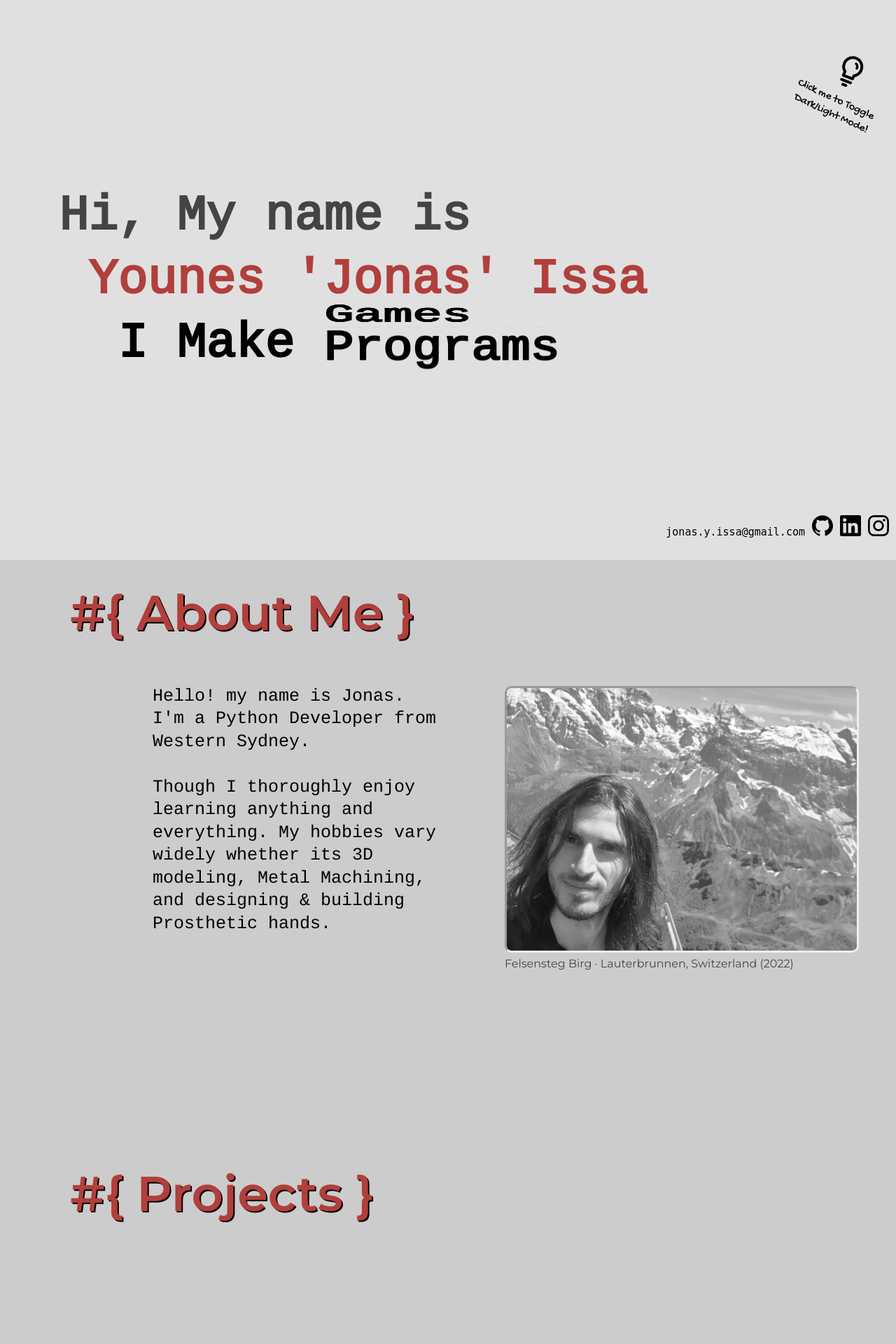
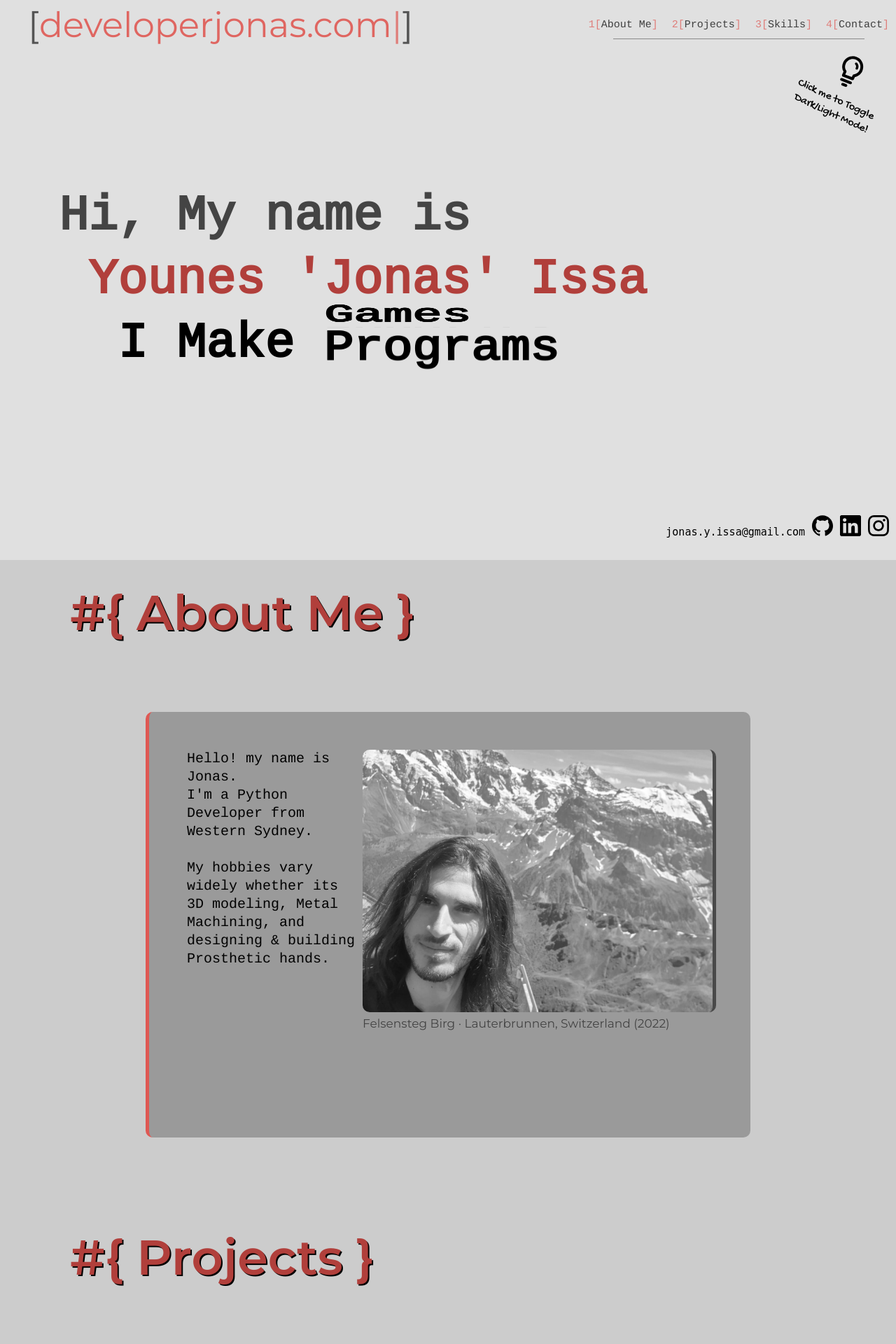
Before and after one commit to Jonas-Y-Issa/PortfolioWebsite-Django, a Django app: page / in a window 1280 px wide. Shown: the top 1920 px of the page at 70% size. Run offline with Django 4.2, Linux system fonts and the light colour scheme.

Commit message:
Centred and designing Sections Added Nav re-appears on hover

```diff
--- a/MyWebsite/myapp/static/css/Header.css
+++ b/MyWebsite/myapp/static/css/Header.css
@@ -15,7 +15,10 @@ header {
 }
 
 .nav-up {
-  transform: translateY(-100%);
+  transform: translateY(-90%);
+}
+.nav-up:hover {
+  transform: translateY(00%);
 }
 .navigate_style {
   display: flex;
--- a/MyWebsite/myapp/static/css/Sections.css
+++ b/MyWebsite/myapp/static/css/Sections.css
@@ -1,9 +1,8 @@
 .section-format{
     padding-top: 30px;
     padding-left: var(--left-pad);
+    padding-right: var(--left-pad);
     background-color: var(--light-grey-section);
-    width: auto;
-
 }
 .section-header{
     font-size: var(--fs-sub-header);
@@ -21,33 +20,47 @@
 .section-header::after{
     content:" }";
 }
+.content-wrapper
+{
+    display: flex;
+    justify-content: center;
+    align-items: center;
+    min-height:inherit;
+}
+.section-content
+{
+    background-color: rgba(0, 0, 0, 0.247);
+    font-size: 20px;
+    font-family: var(--font-main);
+    padding: 5%;
+    margin-left: 10%;
+    margin-right: 10%;
+    white-space: pre-wrap;
+    min-height: var(--img-size);
+    border-radius: 10px;
+    border-left: outset 5px var(--red-bright);
+}
+
+
+
+
 .img-wrap {
-    display: block;
     float: right;
     max-width: var(--img-size);
-    padding: 5%;
-
     color: var(--imprint-text);
     font-family: var(--font-compliment);
+    font-size: 17px;
 }
 .img-wrap:hover {
     color: var(--red-dark);
+
 }
 .img-wrap>img{
     max-width: var(--img-size);
     border-radius: 10px;
-    width: auto;
-    border-style: inset;
+    border-right: outset 5px var(--red-bright);
     filter: grayscale(100%);
 }
 .img-wrap>img:hover{
     filter: none;
 }
-.section-content
-{
-    font-size: 25px;
-    font-family: var(--font-main);
-    margin-left: 10%;
-    margin-right: 5%;
-    white-space: pre-wrap;
-}
--- a/MyWebsite/myapp/templates/Index.html
+++ b/MyWebsite/myapp/templates/Index.html
@@ -76,16 +76,17 @@
 </section>
 <section class="section-format" id="about">
 <div><h1 class="section-header">About Me</h1></div>
-  <div class="img-wrap"><img src="../static/images/profile.jpeg"></img>
-    Felsensteg Birg · Lauterbrunnen, Switzerland (2022)</div>
-  <pre class="section-content">
-
-Hello! my name is Jonas.
+<div class="content-wrapper">
+  <div class="section-content"><div class="img-wrap"><img src="../static/images/profile.jpeg"></img>Felsensteg Birg · Lauterbrunnen, Switzerland (2022)</div>Hello! my name is Jonas.
 I'm a Python Developer from Western Sydney.
 
-Though I thoroughly enjoy learning anything and everything. My hobbies vary widely whether its 3D modeling, Metal Machining, and designing & building Prosthetic hands.
+My hobbies vary widely whether its 3D modeling, Metal Machining, and designing & building Prosthetic hands.
 
-  </pre>
+
+
+
+</div>
+</div>
 
 
 </section>
@@ -94,6 +95,10 @@ Though I thoroughly enjoy learning anything and everything. My hobbies vary wide
 </section>
 <section class="section-format" id="skills">
   <h1 class="section-header">Skills</h1>
+  <pre class="section-content">
+
+  My Skills range from
+  </pre>
 </section>
 <section class="section-format" id="contact">
   <h1 class="section-header">Contact</h1>
```
